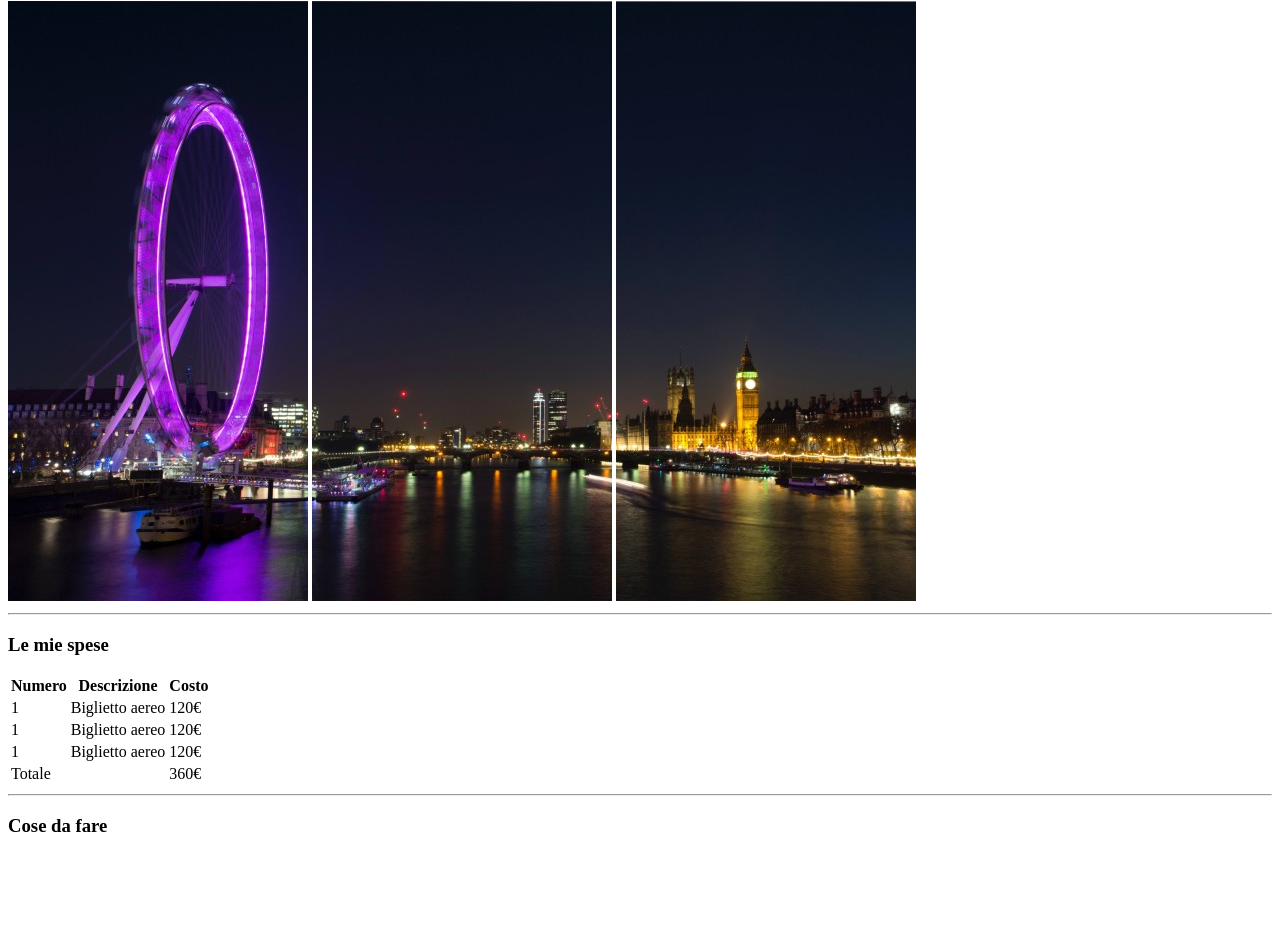
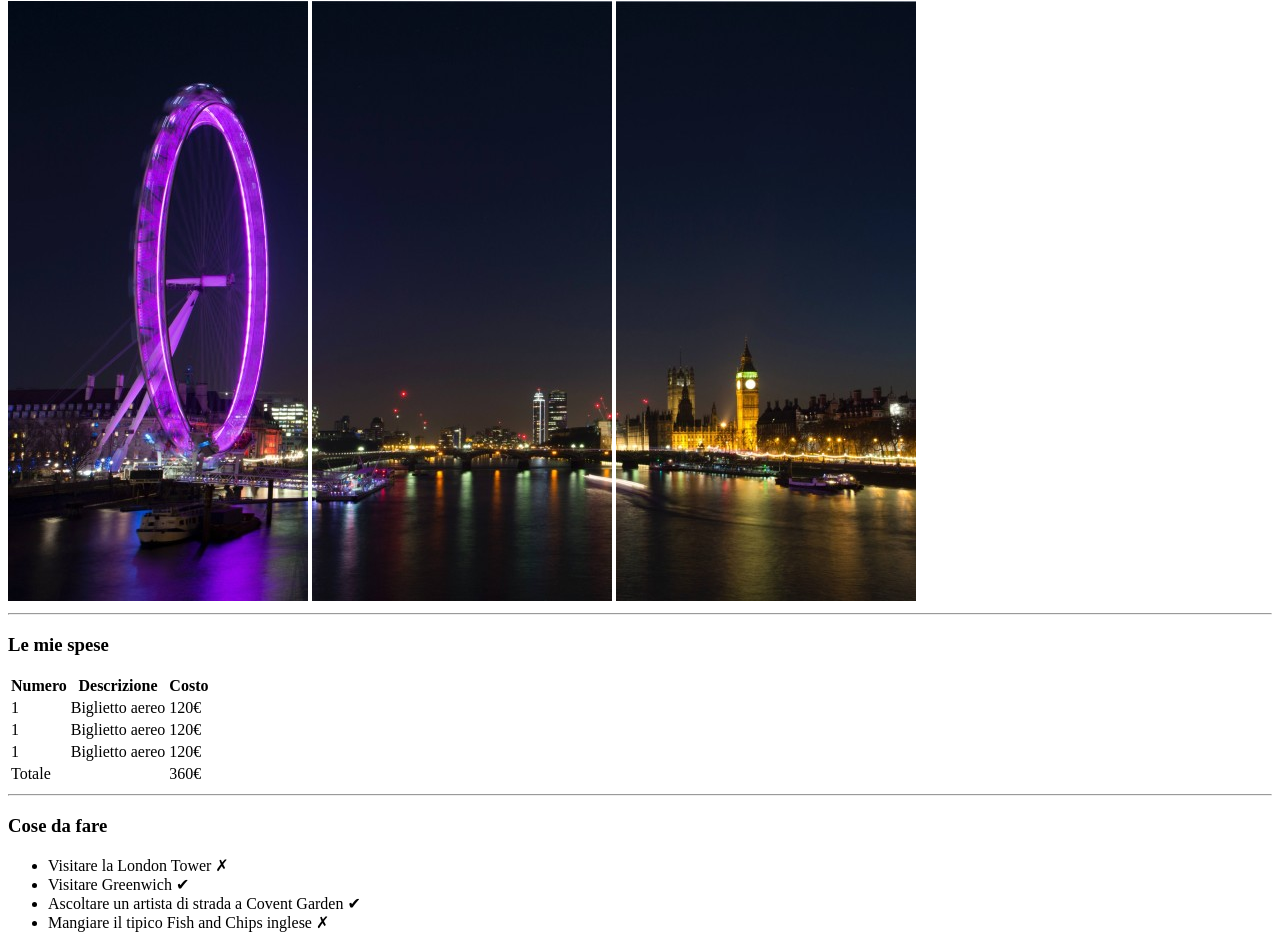
Before and after one commit to BeaQ17/html-london-trip, a plain HTML site: page index.html in a window 1280 px wide. Shown: the part 79-1027 px from the top of the page. Before the commit the page ends 935 px from the top, so only its background shows below. Drawn offline with Linux system fonts and the light colour scheme.

Commit message:
to do list done

```diff
--- a/index.html
+++ b/index.html
@@ -61,6 +61,13 @@
 <!--List to-do start-->
     <h3>Cose da fare</h3>
 
+    <ul>
+        <li>Visitare la London Tower &#10007;</li>
+        <li>Visitare Greenwich &#10004;</li>
+        <li>Ascoltare un artista di strada a Covent Garden &#10004;</li>
+        <li>Mangiare il tipico Fish and Chips inglese &#10007;</li>
+    </ul>
+
 <!--List to-do end-->
 
 
```
